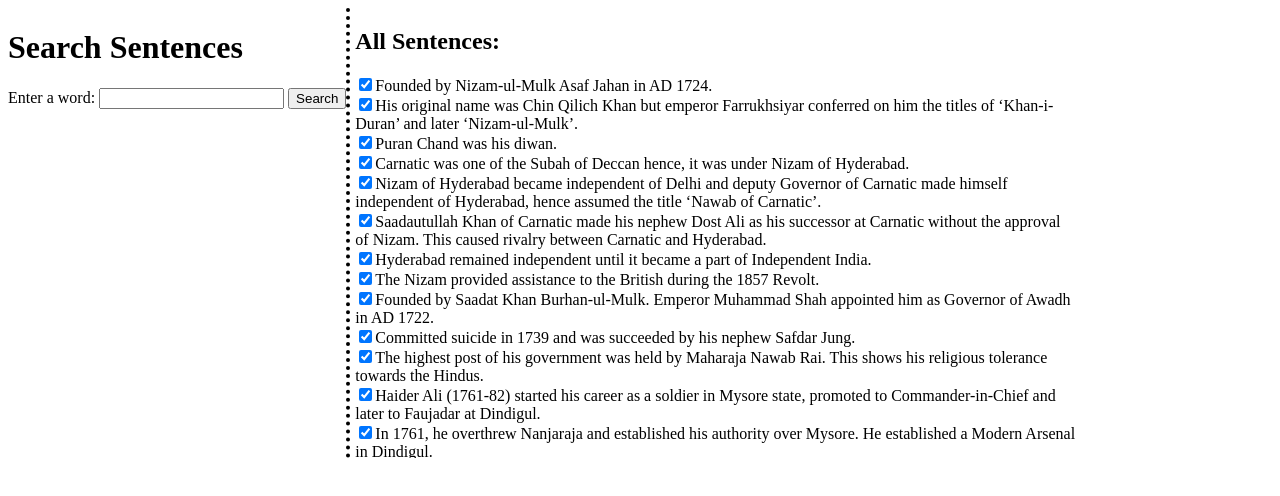
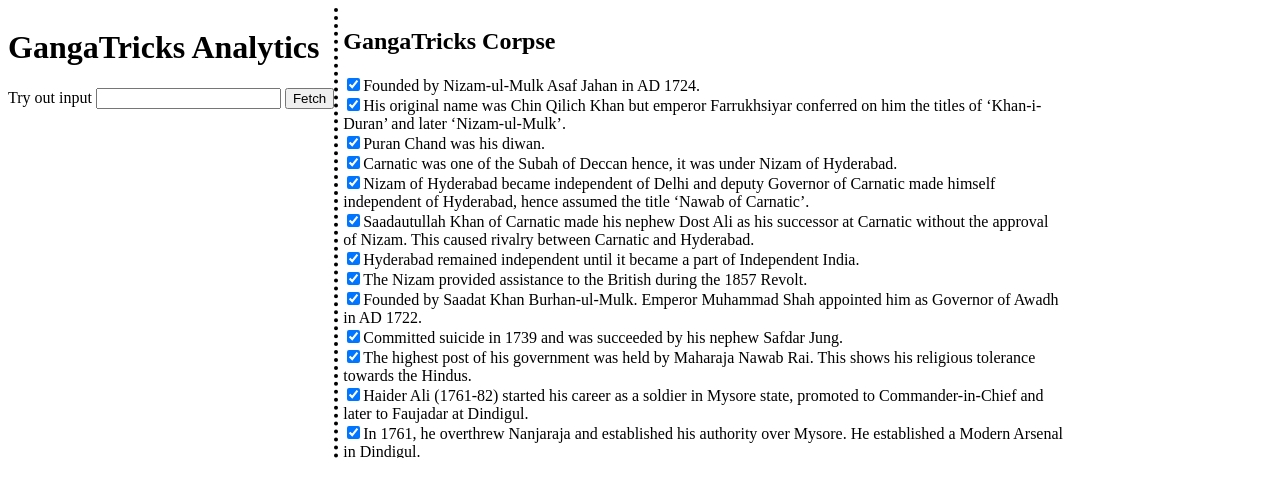
Before and after one commit to GangaTricks/data, a plain HTML site: page index.html in a window 1280 px wide. Drawn offline with Linux system fonts and the light colour scheme.

Commit message:
Update index.html

```diff
--- a/index.html
+++ b/index.html
@@ -3,18 +3,18 @@
 <head>
 <meta charset="UTF-8">
 <meta name="viewport" content="width=device-width, initial-scale=1.0">
-<title>Search Sentences</title>
+<title>Analytics</title>
 </head>
 <body style="display: flex;">
 <div style="display: flex; justify-content: space-around;">
 <div>
-<h1>Search Sentences</h1>
+<h1>GangaTricks Analytics</h1>
 
-<label for="searchInput">Enter a word:</label>
+<label for="searchInput">Try out input</label>
 
 <input type="text" id="searchInput">
 
-<button id="searchButton">Search</button>
+<button id="searchButton">Fetch</button>
 
 
 <div id="searchResults"></div>
@@ -106,7 +106,7 @@ document.addEventListener("DOMContentLoaded", function() {
   function displayAllSentences(data) {
     const allSentencesContainer = document.getElementById('allSentences');
     const allSentences = data.reduce((sentences, item) => sentences.concat(item.examples), []);
-    allSentencesContainer.innerHTML = '<h2>All Sentences:</h2>';
+    allSentencesContainer.innerHTML = '<h2>GangaTricks Corpse</h2>';
     allSentences.forEach(sentence => {
       const div = document.createElement('div');
       const checkbox = document.createElement('input');
```
